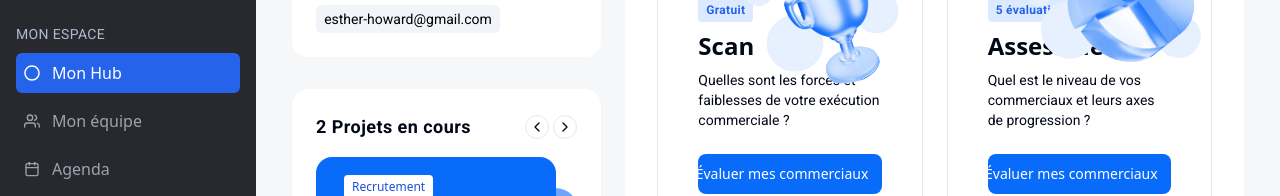
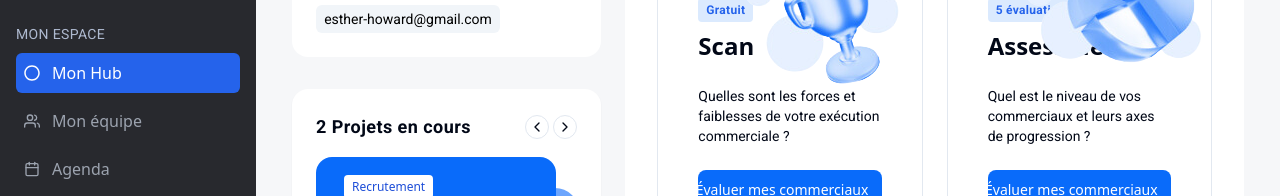
Before and after one commit to GuiFraV/UptooTest, a Next.js app: page / in a window 1280 px wide. Shown: the part 191-387 px from the top of the page. Built offline with nearby package versions, Linux system fonts and the light colour scheme.

Commit message:
Just fix image

```diff
--- a/src/components/DiscoverTools.tsx
+++ b/src/components/DiscoverTools.tsx
@@ -36,7 +36,7 @@ export default function DiscoverTools() {
                 </span>
               </div>
               <h3 className="text-2xl font-bold mb-2">{tool.title}</h3>
-              <p className="text-sm mb-6">{tool.description}</p>
+              <p className="text-sm mb-6 mt-6">{tool.description}</p>
               <Button className="flex justify-center items-center w-full sm:w-32 md:w-full lg:text-sm bg-[#096bfa] hover:bg-blue-700 text-white rounded-lg">
                 Évaluer mes commerciaux
               </Button>
```
